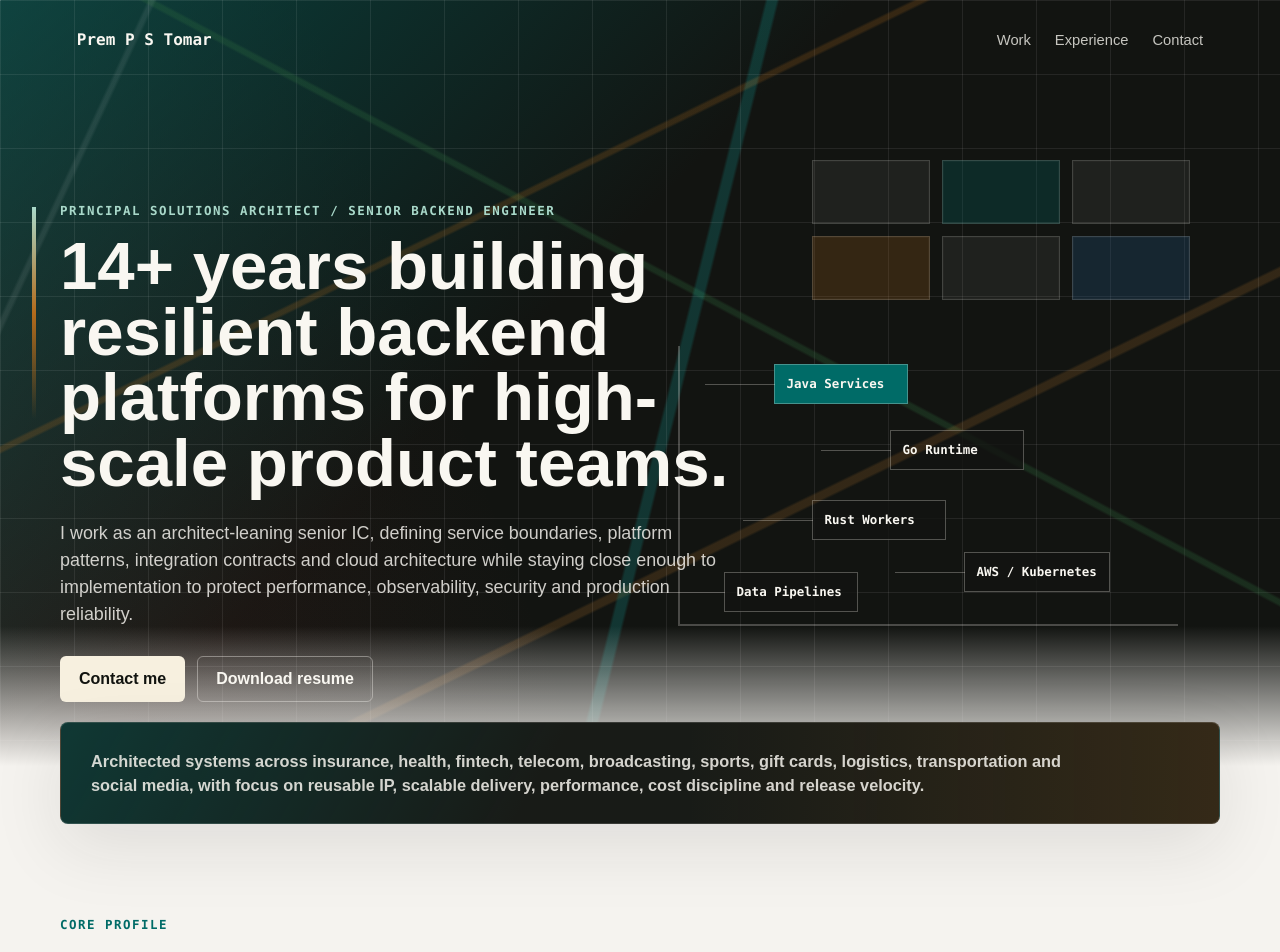
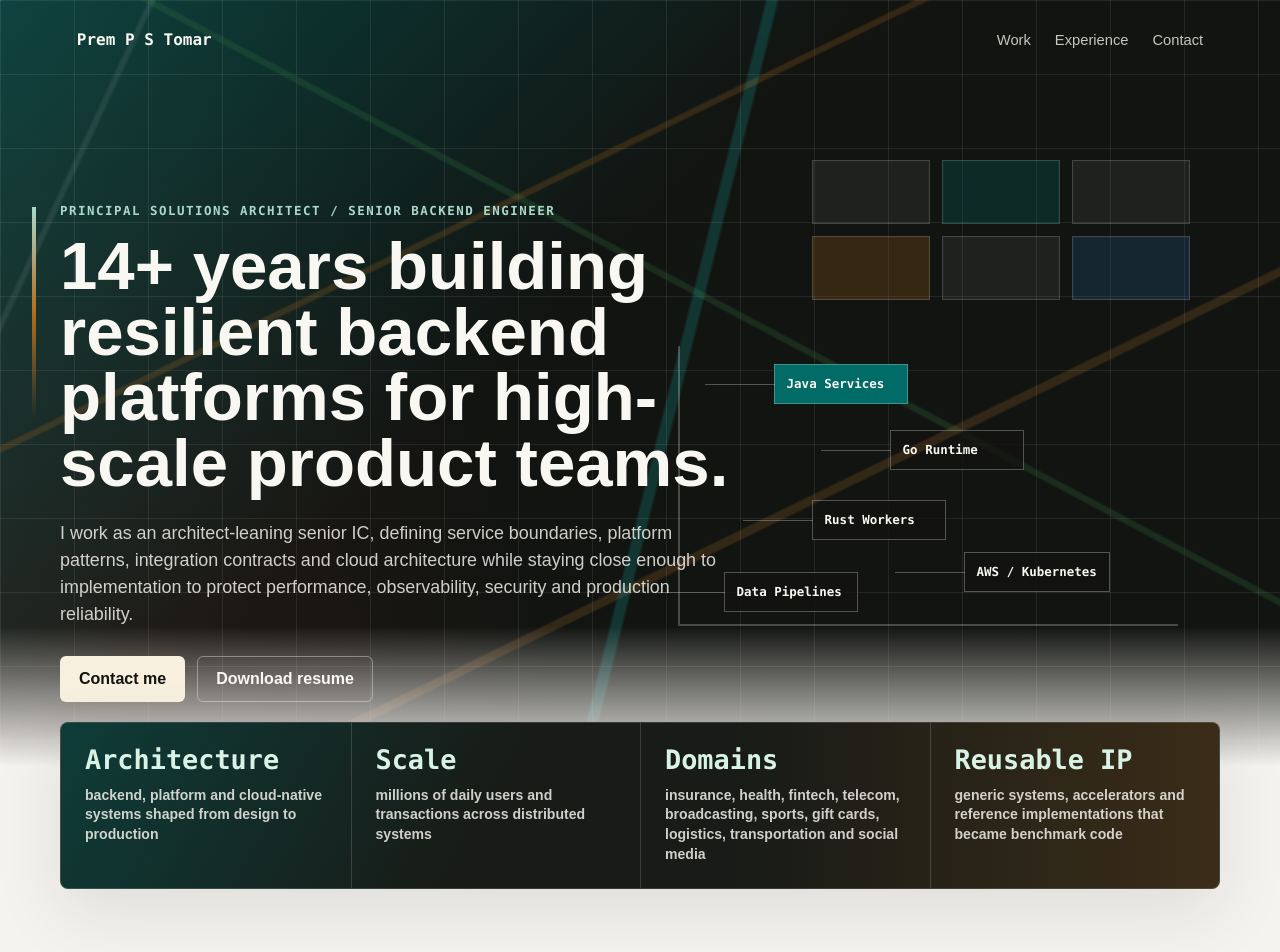
Before and after one commit to Prem-Tomar/portfolio, a React (Vite) app: page / in a window 1280 px wide. Shown: the top 952 px of the page. Built offline with nearby package versions, Linux system fonts and the light colour scheme.

Commit message:
Restore achievement columns

```diff
--- a/app/globals.css
+++ b/app/globals.css
@@ -325,28 +325,55 @@ h3 {
   color: var(--ink);
 }
 
-.scope-band {
+.metrics {
   position: relative;
   z-index: 2;
+  display: grid;
+  grid-template-columns: repeat(4, minmax(0, 1fr));
   max-width: 1160px;
   margin: -44px auto 0;
+  overflow: visible;
   border: 1px solid rgba(249, 247, 241, 0.14);
   border-radius: 8px;
   background:
-    linear-gradient(120deg, rgba(0, 107, 103, 0.36), transparent 42%),
-    linear-gradient(270deg, rgba(180, 107, 27, 0.18), transparent 46%),
+    linear-gradient(120deg, rgba(0, 107, 103, 0.42), transparent 38%),
+    linear-gradient(270deg, rgba(180, 107, 27, 0.22), transparent 42%),
     #181b17;
-  padding: 26px 30px;
   box-shadow: var(--shadow);
 }
 
-.scope-band p {
-  max-width: 1020px;
-  margin: 0;
-  color: rgba(249, 247, 241, 0.84);
-  font-size: 1.02rem;
-  font-weight: 700;
-  line-height: 1.48;
+.metric {
+  display: flex;
+  min-height: 154px;
+  flex-direction: column;
+  justify-content: flex-start;
+  gap: 12px;
+  padding: 22px 24px 24px;
+  border-left: 1px solid rgba(249, 247, 241, 0.16);
+  background: transparent;
+}
+
+.metric:first-child {
+  border-left: 0;
+}
+
+.metric strong {
+  display: block;
+  flex: 0 0 auto;
+  color: #d8f3e6;
+  font-family: var(--font-code);
+  font-size: clamp(1.45rem, 2.1vw, 2.15rem);
+  line-height: 1.08;
+  white-space: normal;
+}
+
+.metric span {
+  display: block;
+  margin-top: 0;
+  color: rgba(249, 247, 241, 0.82);
+  font-size: 0.88rem;
+  font-weight: 650;
+  line-height: 1.4;
 }
 
 .section {
@@ -931,7 +958,7 @@ h3 {
   }
 
   .section,
-  .scope-band,
+  .metrics,
   .contact-section {
     margin-left: 24px;
     margin-right: 24px;
@@ -976,6 +1003,7 @@ h3 {
     grid-template-columns: repeat(3, 98px);
   }
 
+  .metrics,
   .system-grid,
   .intro-grid,
   .code-grid,
@@ -1016,9 +1044,17 @@ h3 {
     padding-right: 18px;
   }
 
-  .scope-band {
+  .metrics {
     margin-top: -38px;
-    padding: 22px;
+  }
+
+  .metric {
+    border-left: 0;
+    border-top: 1px solid rgba(249, 247, 241, 0.14);
+  }
+
+  .metric:first-child {
+    border-top: 0;
   }
 
   .code-card {
@@ -1077,7 +1113,7 @@ h3 {
   }
 
   .section,
-  .scope-band,
+  .metrics,
   .contact-section {
     margin-left: 18px;
     margin-right: 18px;
--- a/app/page.tsx
+++ b/app/page.tsx
@@ -1,3 +1,10 @@
+const metrics = [
+  { value: "Architecture", label: "backend, platform and cloud-native systems shaped from design to production" },
+  { value: "Scale", label: "millions of daily users and transactions across distributed systems" },
+  { value: "Domains", label: "insurance, health, fintech, telecom, broadcasting, sports, gift cards, logistics, transportation and social media" },
+  { value: "Reusable IP", label: "generic systems, accelerators and reference implementations that became benchmark code" },
+];
+
 const strengths = [
   "Java / Spring Boot service architecture",
   "Go services and concurrency-focused modernization",
@@ -167,12 +174,13 @@ export default function Home() {
         </div>
       </section>
 
-      <section className="scope-band" aria-label="Architecture scope">
-        <p>
-          Architected systems across insurance, health, fintech, telecom, broadcasting, sports,
-          gift cards, logistics, transportation and social media, with focus on reusable IP,
-          scalable delivery, performance, cost discipline and release velocity.
-        </p>
+      <section className="metrics" aria-label="Architecture achievement highlights">
+        {metrics.map((item) => (
+          <div className="metric" key={item.label}>
+            <strong>{item.value}</strong>
+            <span>{item.label}</span>
+          </div>
+        ))}
       </section>
 
       <section className="section intro-section">
```
